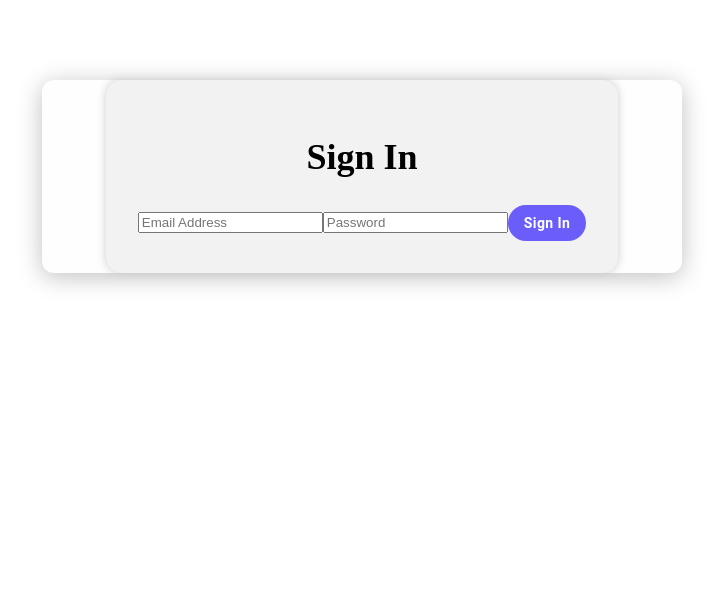
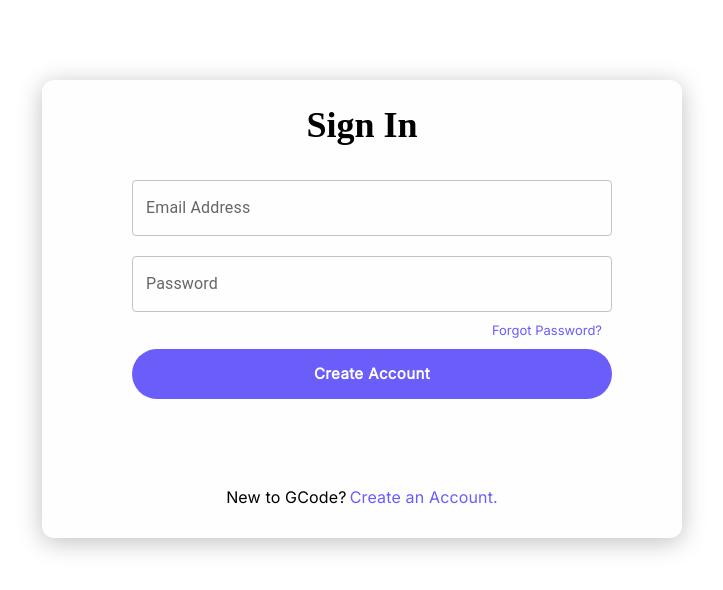
Before and after one commit to JumboCode/G-Code, a Next.js app in the folder frontend/: page /Login in a window 1280 px wide. Shown: the top 590 px of the page, without its empty margins (358-1081 px from the left). Built offline with nearby package versions, Linux system fonts and the light colour scheme; a web font is replaced by a local one.

Commit message:
updates to login page (used mui components)

```diff
--- a/frontend/pages/Login.tsx
+++ b/frontend/pages/Login.tsx
@@ -6,11 +6,11 @@ import styles from "../styles/Home.module.css";
 import dashboardStyles from "../styles/Dashboard.module.css";
 import loginStyles from "../styles/Login.module.css";
 import Sidebar from "../components/sidebar";
-import logo from './public/GCodeLogo.png'
-import { Button, ThemeProvider } from "@mui/material";
-import { theme } from '../theme.ts';
-import { useRouter } from 'next/router';
-import Cookies from 'js-cookie';
+import logo from "./public/GCodeLogo.png";
+import { Button, ThemeProvider, Box, TextField } from "@mui/material";
+import { theme } from "../theme.ts";
+import { useRouter } from "next/router";
+import Cookies from "js-cookie";
 
 export default function Login() {
   const router = useRouter();
@@ -18,51 +18,70 @@ export default function Login() {
   const [password, setPassword] = useState();
   const [loginError, setloginError] = useState(false);
 
-
   const postInfo = () => {
     const postData = {
-            grant_type: '',
+      grant_type: "",
       username: username,
       password: password,
-            scope: '',
-            client_id: '',
-            client_secret: ''
+      scope: "",
+      client_id: "",
+      client_secret: "",
     };
 
-        axios.post('http://localhost:8000/login', postData, {
+    axios
+      .post("http://localhost:8000/login", postData, {
         headers: {
-                'Content-Type': 'application/x-www-form-urlencoded',
-                'accept': 'application/json'
-            }
+          "Content-Type": "application/x-www-form-urlencoded",
+          accept: "application/json",
+        },
       })
       .then(function success(response) {
-                console.log(response)
+        console.log(response);
         const token = response.data.access_token;
-                Cookies.set('gcode-session', token, { expires: 7 });
-                router.push('/Dashboard');
+        Cookies.set("gcode-session", token, { expires: 7 });
+        router.push("/Dashboard");
       })
       .catch(function failure(error) {
         console.log(error);
         setloginError(true);
-            })
-    }
+      });
+  };
 
   return (
     <ThemeProvider theme={theme}>
       <div className={loginStyles.container}>
-                <div className={loginStyles.formContainer}>
+        <Box component="form" sx={{ width: "30pc", alignItems: "center" }}>
           <h1 className={loginStyles.signInText}> Sign In </h1>
-                    <form action="" method="get" id="signIn" className={loginStyles.form}>
-                        <input type="text" name="username" placeholder="Email Address" onChange={(e) => setUserName(e.target.value)} />
-                        <input type="password" id="password" placeholder="Password" onChange={(e) => setPassword(e.target.value)} className={loginStyles.password} />
-                        {loginError && <p className={loginStyles.forgotPassword}> Incorrect Username/Password <br></br>Forgot Password? </p>}
-                        <Button variant="primary" onClick={postInfo}>
-                            Sign In
+          <TextField
+            fullWidth
+            id="outlined-basic"
+            label="Email Address"
+            variant="outlined"
+            sx={{ margin: "10px" }}
+            onChange={(event: React.ChangeEvent<HTMLInputElement>) => {
+              setUserName(event.target.value);
+            }}
+          />
+          <TextField
+            fullWidth
+            id="outlined-helperText"
+            label="Password"
+            type="password"
+            sx={{ margin: "10px" }}
+            onChange={(event: React.ChangeEvent<HTMLInputElement>) => {
+              setPassword(event.target.value);
+            }}
+          />
+          <text className={loginStyles.forgotPassword}>Forgot Password?</text>
+          <Button variant="primary" sx={{ margin: "10px", width: "30pc" }}>
+            <h1 className={loginStyles.signInButton}>Create Account</h1>
           </Button>
-                    </form>
-                </div>
+        </Box>
+        <text className={loginStyles.haveAccount}>
+          New to GCode?
+          <text className={loginStyles.signIn}> Create an Account.</text>
+        </text>
       </div>
     </ThemeProvider>
-    )
-
+  );
 }
--- a/frontend/styles/Login.module.css
+++ b/frontend/styles/Login.module.css
@@ -1,40 +1,5 @@
 @import url("https://fonts.googleapis.com/css2?family=Inter&display=swap");
 @import url("https://fonts.googleapis.com/css2?family=Test+Founders+Grotesk&display=swap");
-
-/* .loginButton {
-    display: flex;
-    flex-direction: row;
-    justify-content: center;
-    align-items: center;
-    padding: 7.96509px;
-    gap: 7.97px;
-    text-color: white;
-
-    position: absolute;
-    width: 367px;
-    height: 53px;
-    left: 546px;
-    top: 604px;
-
-    Purple
-
-    background: #6A5DF9;
-    border-radius: 30px;
-  } */
-
-.inputBox {
-  box-sizing: border-box;
-
-  position: absolute;
-  height: 51px;
-  left: 0.26px;
-  right: 75.74px;
-  top: 23.24px;
-
-  background: #f5f6f7;
-  border: 1px solid rgba(52, 52, 52, 0.15);
-  border-radius: 10px;
-}
 
 .container {
   position: relative;
@@ -116,3 +81,13 @@
   font-weight: 500;
   margin-left: 0.2rem;
 }
+
+.forgotPassword {
+  font-family: "Inter";
+  font-style: normal;
+  font-weight: 500;
+  font-size: 13px;
+  line-height: 17px;
+  color: #6a5df9;
+  float: right;
+}
```
Also changed, not shown: frontend/pages/Welcome.tsx (added, +27 -0 lines). Lines whose indentation alone changed are shown as unchanged.
